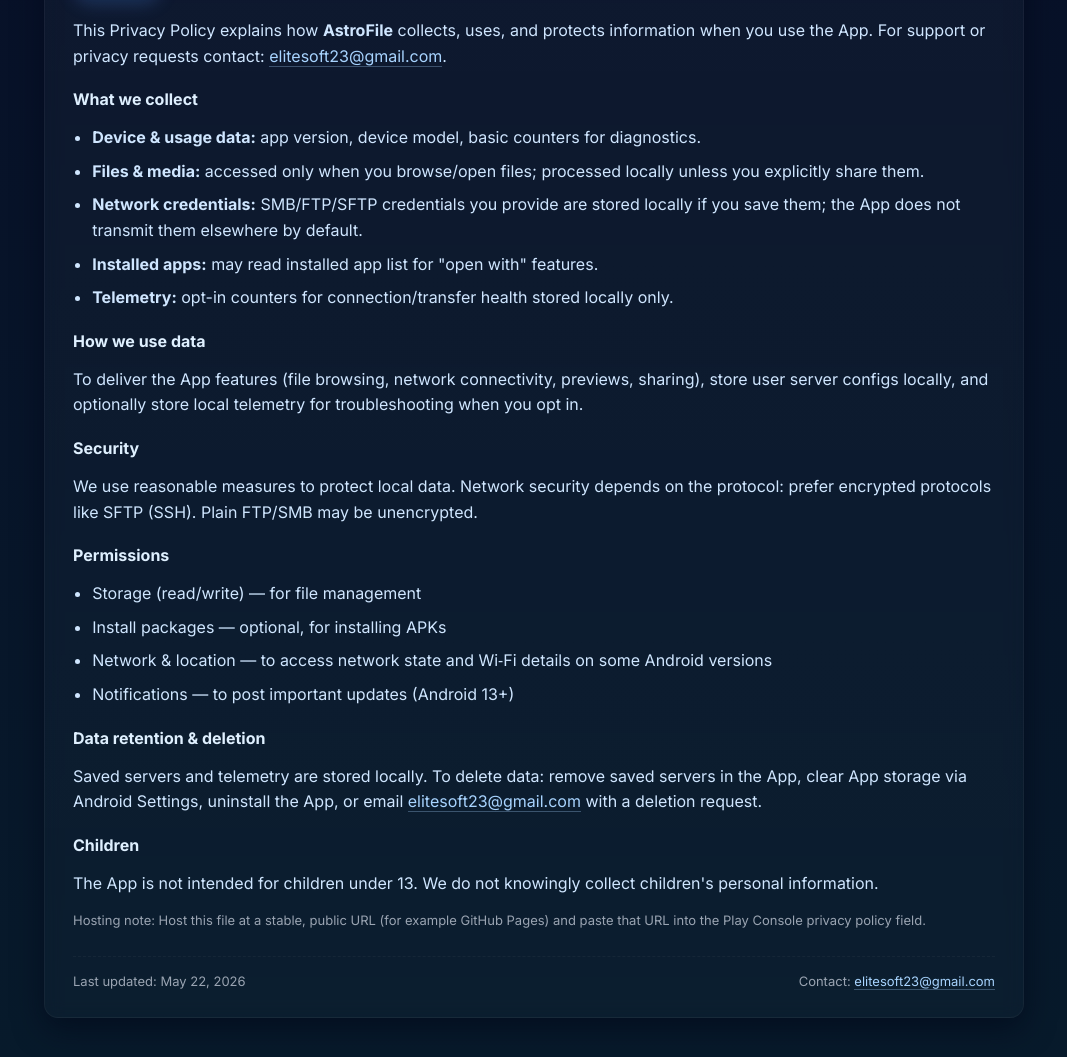
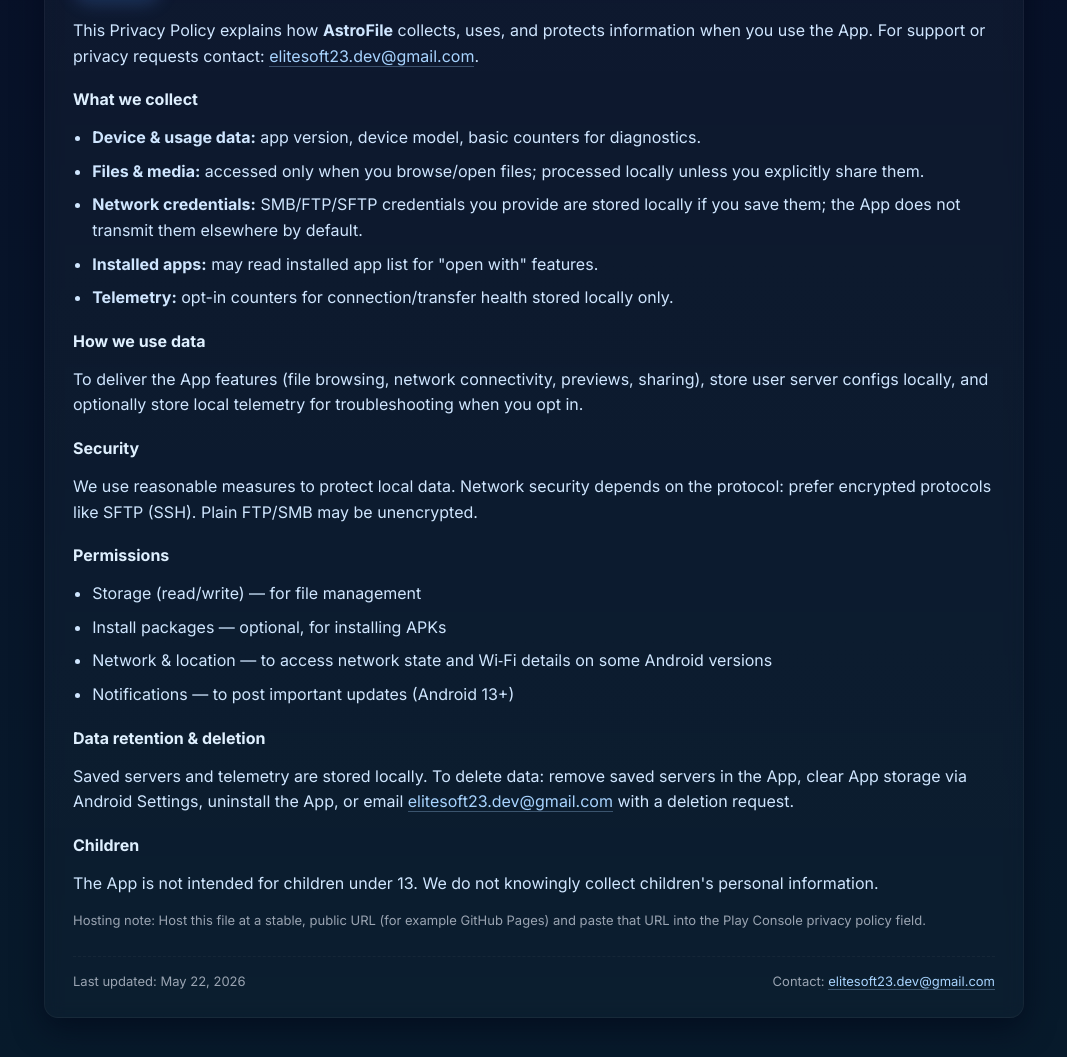
Before and after one commit to elitesoft23/astro-file-privacy-policy, a plain HTML site: page index.html in a window 1280 px wide. Shown: the part 159-1216 px from the top of the page, without its empty margins (106-1173 px from the left). Drawn offline with Linux system fonts and the light colour scheme.

Commit message:
Update index.html

```diff
--- a/index.html
+++ b/index.html
@@ -223,7 +223,7 @@
             This Privacy Policy explains how
             <strong>AstroFile</strong> collects, uses, and protects information
             when you use the App. For support or privacy requests contact:
-            <a href="mailto:elitesoft23@gmail.com">elitesoft23@gmail.com</a>.
+            <a href="mailto:elitesoft23.dev@gmail.com">elitesoft23.dev@gmail.com</a>.
           </p>
 
           <h2>What we collect</h2>
@@ -282,7 +282,7 @@
             Saved servers and telemetry are stored locally. To delete data:
             remove saved servers in the App, clear App storage via Android
             Settings, uninstall the App, or email
-            <a href="mailto:elitesoft23@gmail.com">elitesoft23@gmail.com</a>
+            <a href="mailto:elitesoft23.dev@gmail.com">elitesoft23.dev@gmail.com</a>
             with a deletion request.
           </p>
 
@@ -302,7 +302,7 @@
             <div class="small">Last updated: May 22, 2026</div>
             <div class="small">
               Contact:
-              <a href="mailto:elitesoft23@gmail.com">elitesoft23@gmail.com</a>
+              <a href="mailto:elitesoft23.dev@gmail.com">elitesoft23.dev@gmail.com</a>
             </div>
           </footer>
         </div>
```
